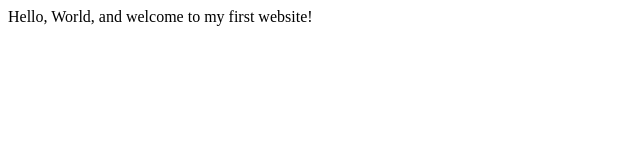
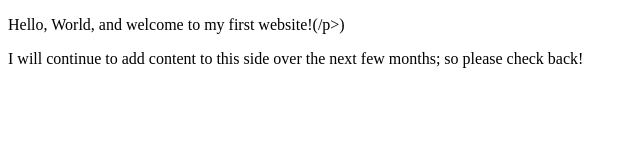
Before and after one commit to ManzanesC/manzanesc.github.io, a plain HTML site: page index.html in a window 1280 px wide. Shown: the whole page, without its empty margins (0-640 px from the left). Drawn offline with Linux system fonts and the light colour scheme.

Commit message:
updating HTML
Wrapped all elements in tags and expanded metadata

```diff
--- a/index.html
+++ b/index.html
@@ -4,8 +4,11 @@
         <meta charset="utf-8">
         <meta name="viewport" content="width=device-width, initial-scale=1.0">
         <title>My First Website</title>
+        <meta name="author" content="Christine Manzanes">
+        <title>CE Truffaut | Web Developer</title>
     </head>
     <body>
-       Hello, World, and welcome to my first website!
+       <p>Hello, World, and welcome to my first website!(/p>)
+        <p> I will continue to add content to this side over the next few months; so please check back!</p>
     </body>
 </html>
```
